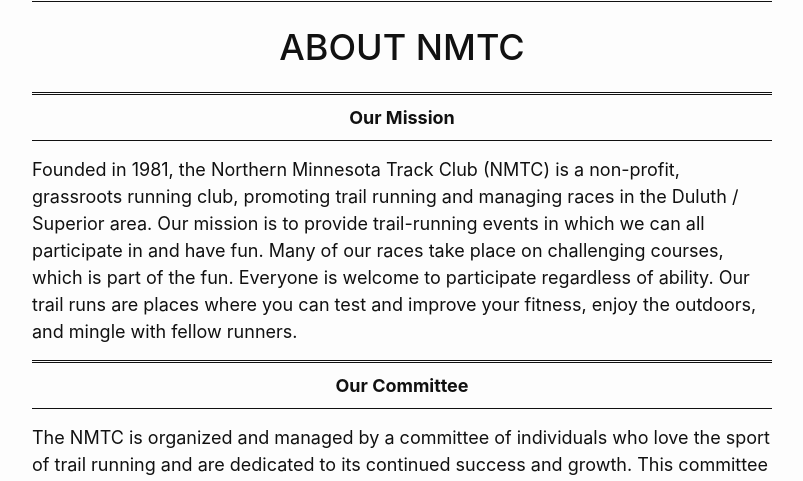
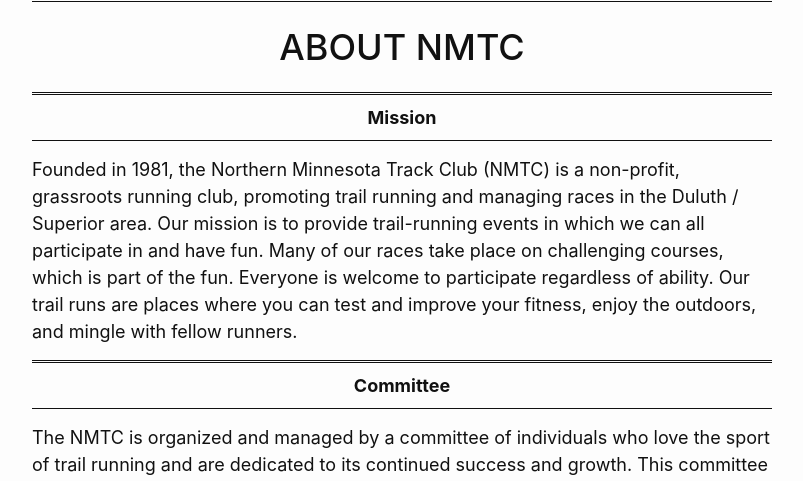
Before and after one commit to nmtc-run/nmtc-run.github.io, a Jekyll site: the page built from pages/about.md, in a window 1280 px wide. Shown: the part 188-669 px from the top of the page, without its empty margins (238-1041 px from the left). Built offline with Jekyll 4.4.1, drawn with Linux system fonts in a browser that asks for light colours.

Commit message:
tweaked header text

```diff
--- a/pages/about.md
+++ b/pages/about.md
@@ -6,11 +6,11 @@
 permalink: /about
 redirect_from: /about-us/
 ---
-# Our Mission
+# Mission
 
 Founded in 1981, the Northern Minnesota Track Club (NMTC) is a non-profit, grassroots running club, promoting trail running and managing races in the Duluth / Superior area. Our mission is to provide trail-running events in which we can all participate in and have fun. Many of our races take place on challenging courses, which is part of the fun. Everyone is welcome to participate regardless of ability. Our trail runs are places where you can test and improve your fitness, enjoy the outdoors, and mingle with fellow runners.
 
-# Our Committee
+# Committee
 
 The NMTC is organized and managed by a committee of individuals who love the sport of trail running and are dedicated to its continued success and growth. This committee serves the NMTC, MN Voyageur Trail Ultramarathon, and Eugene Curnow Trail Marathon.
 
```
